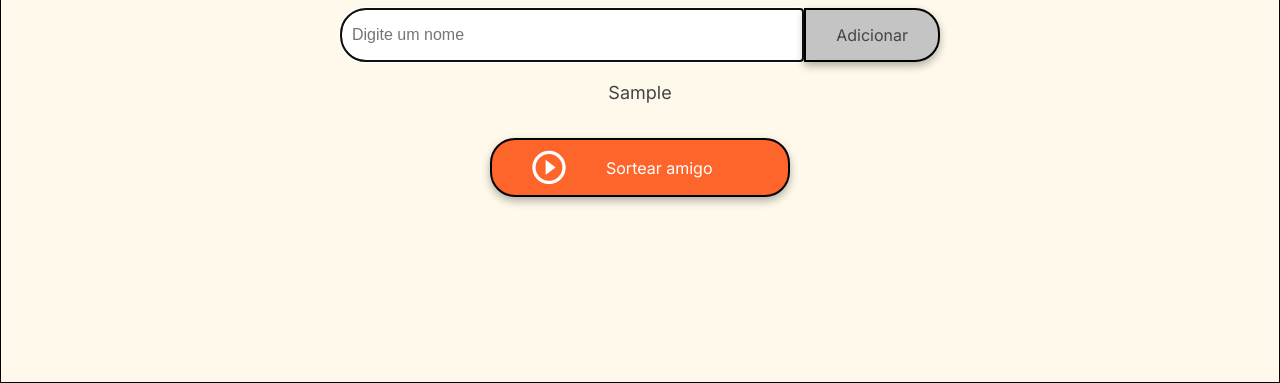
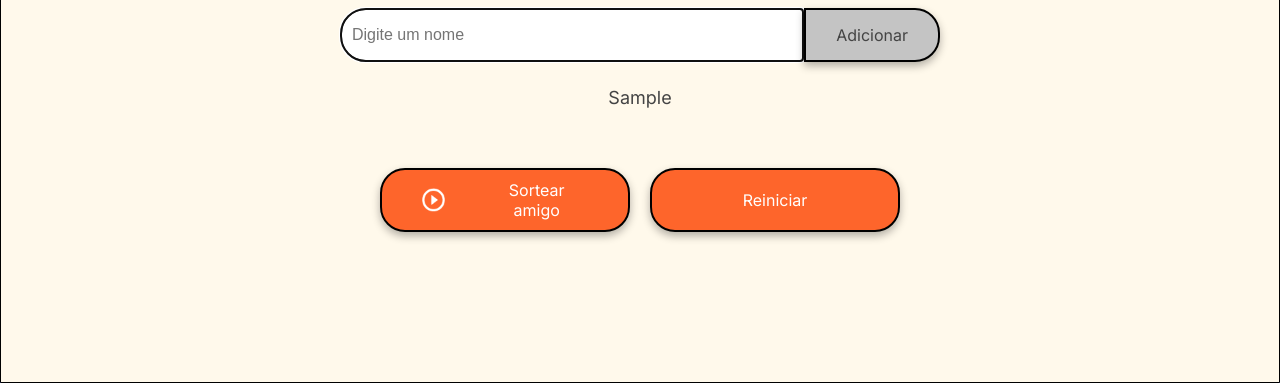
Before and after one commit to mfacastro/sorteio-amigo-secreto, a plain HTML site: page index.html in a window 1280 px wide. Both pictures are taken after typing "Sample" into the empty fields and a click on the button "Adicionar". Shown: the part 417-800 px from the top of the page. Drawn offline with Linux system fonts and the light colour scheme.

Commit message:
Ajustes gerais e adição do botão reiniciar

```diff
--- a/app.js
+++ b/app.js
@@ -1,4 +1,3 @@
-//O principal objetivo deste desafio é fortalecer suas habilidades em lógica de programação. Aqui você deverá desenvolver a lógica para resolver o problema.
 // Array para armazenar os nomes
 let amigos = [];
 
@@ -6,12 +5,14 @@ let amigos = [];
 function adicionarAmigo() {
     const input = document.getElementById('amigo');
     const nome = input.value.trim();
+    const botaoReiniciar = document.getElementById('reiniciar');
 
     if (nome !== '') {
         amigos.push(nome);
         atualizarLista();
         input.value = ''; // Limpa o campo
         input.focus(); // Mantém o foco no input
+        botaoReiniciar.disabled = false; // Habilita o botão "Reiniciar" ao adicionar o primeiro nome
     }
 }
 
@@ -41,6 +42,19 @@ function sortearAmigo() {
     resultado.textContent = `Amigo sorteado: ${amigoSorteado}`;
 }
 
+// Função para reiniciar o sorteio
+function reiniciarSorteio() {
+    const botaoReiniciar = document.getElementById('reiniciar');
+    const lista = document.getElementById('listaAmigos');
+    const resultado = document.getElementById('resultado');
+
+    amigos = []; // Limpa o array
+    lista.innerHTML = ''; // Limpa a lista visual
+    resultado.textContent = ''; // Limpa o resultado
+    botaoReiniciar.disabled = true; // Desabilita o botão novamente
+    document.getElementById('amigo').focus(); // Volta o foco para o input
+}
+
 // Adicionar amigo ao pressionar Enter
 document.getElementById('amigo').addEventListener('keypress', function(e) {
     if (e.key === 'Enter') {
--- a/index.html
+++ b/index.html
@@ -32,9 +32,10 @@
                     <img src="assets/play_circle_outline.png" alt="Ícone para sortear">
                     Sortear amigo
                 </button>
+                <button id="reiniciar" class="button-draw" onclick="reiniciarSorteio()" disabled aria-label="Reiniciar sorteio">
+                    Reiniciar
+                </button>
             </div>
-        </section>
-    </main>
 
     <script src="app.js" defer></script>
 </body>
--- a/style.css
+++ b/style.css
@@ -8,7 +8,6 @@
     --color-white: #FFFFFF;
 }
 
-/* Estilos gerais */
 * {
     margin: 0;
     padding: 0;
@@ -30,7 +29,6 @@ body {
     width: 100%;
 }
 
-/* Banner */
 .header-banner {
     flex: 40%;
     display: flex;
@@ -39,7 +37,6 @@ body {
     padding: 40px 0 0;
 }
 
-/* Seção de entrada */
 .input-section {
     flex: 60%;
     background-color: var(--color-secondary);
@@ -52,7 +49,6 @@ body {
     width: 100%;
 }
 
-/* Títulos */
 .main-title {
     font-size: 48px;
     font-family: "Merriweather", serif;
@@ -70,7 +66,6 @@ body {
     text-align: center;
 }
 
-/* Contêineres de entrada e botão */
 .input-wrapper {
     display: flex;
     justify-content: center;
@@ -88,11 +83,14 @@ body {
 }
 
 .button-container {
-    width: 300px;
+    width: 100%;
+    max-width: 600px;
+    display: flex;
     justify-content: center;
+    gap: 20px;
+    margin-top: 20px;
 }
 
-/* Estilos de entrada de texto */
 .input-title {
     flex: 1;
     padding: 10px 15px;
@@ -104,7 +102,6 @@ body {
     box-shadow: 0 4px 8px rgba(0, 0, 0, 0.3);
 }
 
-/* Estilos de botão */
 button {
     padding: 15px 30px;
     font-family: "Inter", sans-serif;
@@ -125,38 +122,64 @@ button {
     background-color: #a1a1a1;
 }
 
-/* Listas */
 ul {
     list-style-type: none;
     color: var(--color-text);
     font-family: "Inter", sans-serif;
     font-size: 18px;
     margin: 20px 0;
+    text-align: center;
+    max-width: 600px;
+    width: 100%;
+}
+
+ul li {
+    text-align: center;
+    padding: 5px 0;
 }
 
 .result-list {
     margin-top: 15px;
-    color: #05DF05;
+    color: #4B69FD;
     font-size: 22px;
     font-weight: bold;
     text-align: center;
 }
 
-/* Botão de sortear título */
 .button-draw {
     display: flex;
     align-items: center;
+    justify-content: center;
     width: 100%;
+    max-width: 250px;
     padding: 10px 40px;
     color: var(--color-white);
     background-color: var(--color-button);
     font-size: 16px;
+    font-family: "Inter", sans-serif;
+    border: 2px solid #000;
+    border-radius: 25px;
+    box-shadow: 0 4px 8px rgba(0, 0, 0, 0.3);
+    cursor: pointer;
 }
 
 .button-draw img {
     margin-right: 40px;
+    width: 24px;
+    height: 24px;
 }
 
 .button-draw:hover {
     background-color: var(--color-button-hover);
 }
+
+.button-draw:disabled {
+    background-color: var(--color-tertiary);
+    color: var(--color-text);
+    cursor: not-allowed;
+    opacity: 0.8;
+}
+
+.button-draw:hover:disabled {
+    background-color: var(--color-tertiary);
+}
```
